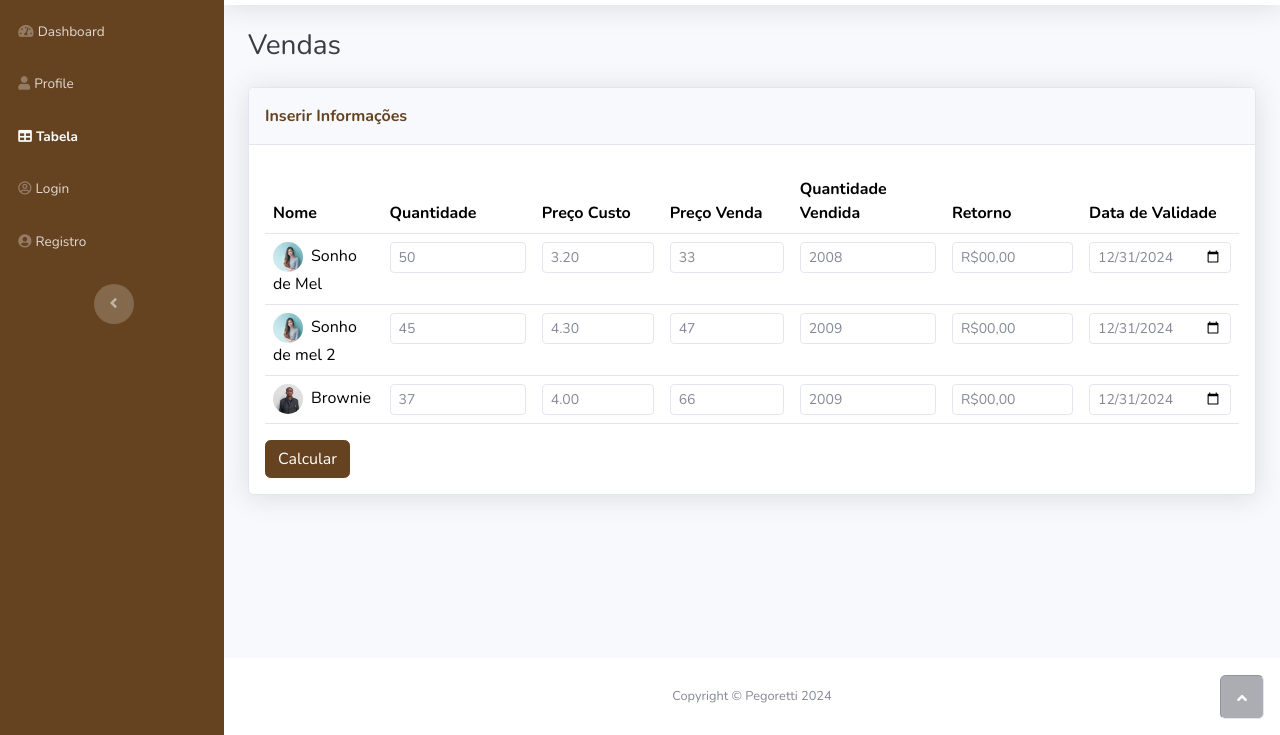
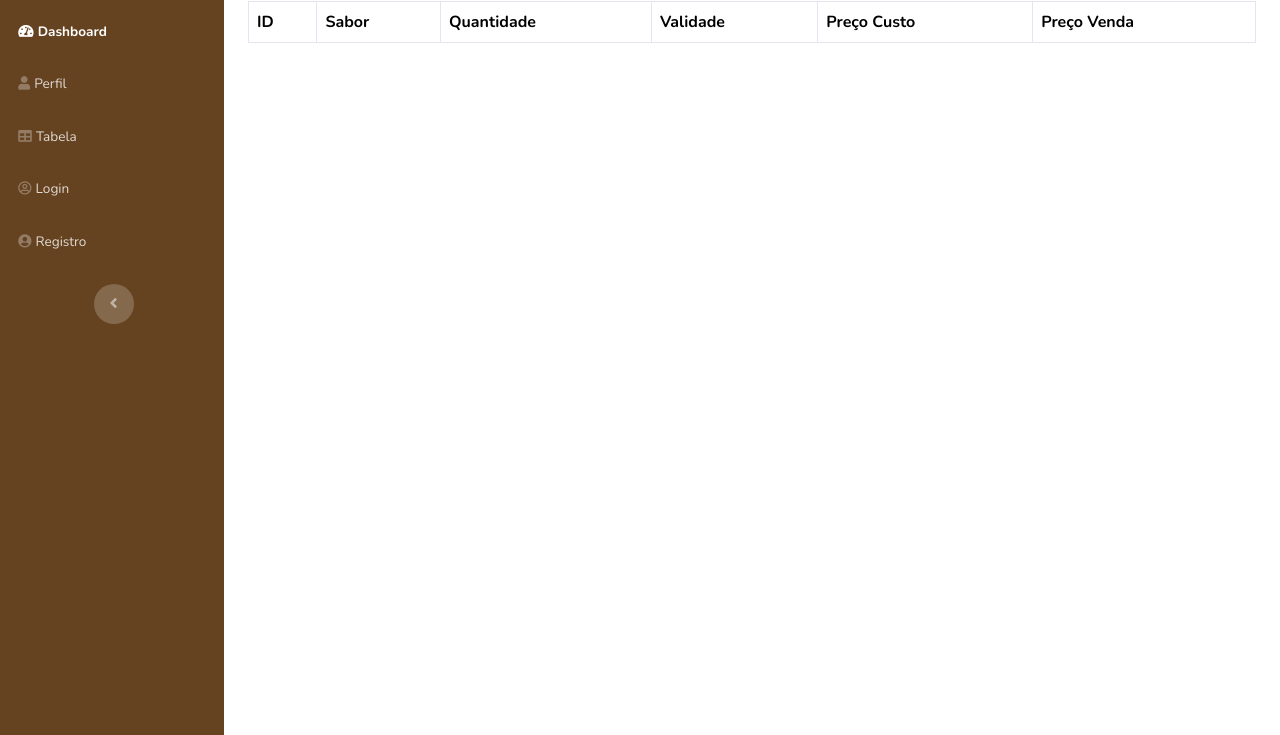
Before and after one commit to lucasouzape/BizBalance_frontend, a plain HTML site: page table.html in a window 1280 px wide. Shown: the part 65-800 px from the top of the page. Drawn offline with nearby package versions, Linux system fonts and the light colour scheme.

Commit message:
Iniciando desenvolvimento do frontend incompletona tabela

```diff
--- a/table.html
+++ b/table.html
@@ -4,7 +4,7 @@
 <head>
     <meta charset="utf-8">
     <meta name="viewport" content="width=device-width, initial-scale=1.0, shrink-to-fit=no">
-    <title>Table - Brand</title>
+    <title>Dashboard - Brand</title>
     <link rel="stylesheet" href="assets/bootstrap/css/bootstrap.min.css">
     <link rel="stylesheet" href="https://fonts.googleapis.com/css?family=Nunito:200,200i,300,300i,400,400i,600,600i,700,700i,800,800i,900,900i&amp;display=swap">
     <link rel="stylesheet" href="assets/fonts/fontawesome-all.min.css">
@@ -13,123 +13,77 @@
 </head>
 
 <body id="page-top">
-    <div id="wrapper">
-        <nav class="navbar align-items-start sidebar sidebar-dark accordion bg-gradient-primary p-0 navbar-dark" style="background: #654321;">
-            <div class="container-fluid d-flex flex-column p-0">
-                <a class="navbar-brand d-flex justify-content-center align-items-center sidebar-brand m-0" href="#">
-                    <div class="sidebar-brand-icon rotate-n-15">
-                        <svg xmlns="http://www.w3.org/2000/svg" width="1em" height="1em" viewBox="0 0 24 24" fill="none" style="font-size: 31px;">
+    <div id="wrapper"><nav class="navbar align-items-start sidebar sidebar-dark accordion bg-gradient-primary p-0 navbar-dark" style="background: #654321;">
+
+    <div class="container-fluid d-flex flex-column p-0"><a class="navbar-brand d-flex justify-content-center align-items-center sidebar-brand m-0" href="#">
+            <div class="sidebar-brand-icon rotate-n-15"><svg xmlns="http://www.w3.org/2000/svg" width="1em" height="1em" viewBox="0 0 24 24" fill="none" style="font-size: 31px;">
                     <path fill-rule="evenodd" clip-rule="evenodd" d="M17.9513 15.571C17.7695 17.2187 16.9205 18.6654 15.6805 19.635C15.332 20.4692 14.7092 21.1601 13.9247 21.5951C13.7025 22.4574 12.9196 23.0944 11.9879 23.0944C11.0562 23.0944 10.2733 22.4574 10.0511 21.5951C9.26672 21.1602 8.64392 20.4693 8.29547 19.6353C7.05955 18.6691 6.21203 17.229 6.02621 15.5883C4.93527 16.4161 3.37955 16.4118 2.28618 15.4944C1.01696 14.4294 0.851409 12.5371 1.91641 11.2679L6.00966 6.38975C6.27125 3.31753 8.84785 0.905579 11.9878 0.905579C15.1166 0.905579 17.6861 3.30046 17.9631 6.35711L22.0837 11.2679C23.1487 12.5371 22.9831 14.4294 21.7139 15.4944C20.613 16.4182 19.0433 16.4161 17.9513 15.571ZM15.6254 12.9056L13.9472 10.9056H10.0529L8.37467 12.9056H15.6254ZM17.9878 12.6095L19.0195 13.839C19.3745 14.2621 20.0053 14.3173 20.4283 13.9623C20.8514 13.6073 20.9066 12.9765 20.5516 12.5535L17.9878 9.49803V12.6095ZM15.9878 8.90558V6.90558C15.9878 4.69644 14.1969 2.90558 11.9878 2.90558C9.77865 2.90558 7.98779 4.69644 7.98779 6.90558V8.90558H15.9878ZM4.98059 13.839L5.98779 12.6387V9.52726L3.4485 12.5535C3.0935 12.9765 3.14869 13.6073 3.57176 13.9623C3.99483 14.3173 4.62559 14.2621 4.98059 13.839ZM11.9878 18.9056C9.77865 18.9056 7.98779 17.1147 7.98779 14.9056H15.9878C15.9878 17.1147 14.1969 18.9056 11.9878 18.9056Z" fill="currentColor"></path>
-                        </svg>
-                    </div>
+                </svg></div>
             <div class="sidebar-brand-text mx-3"><span>Sonho De Mel</span></div>
         </a>
         <hr class="sidebar-divider my-0" />
         <ul id="accordionSidebar" class="navbar-nav text-light">
-                    <li class="nav-item"><a class="nav-link" href="index.html"><i class="fas fa-tachometer-alt"></i><span>Dashboard</span></a></li>
-                    <li class="nav-item"><a class="nav-link" href="profile.html"><i class="fas fa-user"></i><span>Profile</span></a></li>
-                    <li class="nav-item"><a class="nav-link active" href="table.html"><i class="fas fa-table"></i><span>Tabela</span></a></li>
+            <li class="nav-item"><a class="nav-link active" href="index.html"><i class="fas fa-tachometer-alt"></i><span>Dashboard</span></a></li>
+            <li class="nav-item"><a class="nav-link" href="profile.html"><i class="fas fa-user"></i><span>Perfil</span></a></li>
+            <li class="nav-item"><a class="nav-link" href="table.html"><i class="fas fa-table"></i><span>Tabela</span></a></li>
             <li class="nav-item"><a class="nav-link" href="login.html"><i class="far fa-user-circle"></i><span>Login</span></a></li>
             <li class="nav-item"><a class="nav-link" href="register.html"><i class="fas fa-user-circle"></i><span>Registro</span></a></li>
         </ul>
         <div class="text-center d-none d-md-inline"><button id="sidebarToggle" class="btn rounded-circle border-0" type="button"></button></div>
     </div>
 </nav>
-        <div class="d-flex flex-column" id="content-wrapper">
-            <div id="content">
-                <nav class="navbar navbar-expand bg-white shadow mb-4 topbar static-top navbar-light">
-                    <div class="container-fluid">
-                        <button class="btn btn-link d-md-none rounded-circle me-3" id="sidebarToggleTop" type="button"><i class="fas fa-bars"></i></button>
-                        <form class="d-none d-sm-inline-block me-auto ms-md-3 my-2 my-md-0 mw-100 navbar-search">
-                            <div class="input-group">
-                                <input class="bg-light form-control border-0 small" type="text" placeholder="Search for ...">
-                                <button class="btn btn-primary py-0" type="button"><i class="fas fa-search"></i></button>
-                            </div>
-                        </form>
-                    </div>
-                </nav>
-                <div class="container-fluid">
-                    <h3 class="text-dark mb-4">Vendas</h3>
-                    <div class="card shadow">
-                        <div class="card-header py-3">
-                            <p class="text-primary m-0 fw-bold">Inserir Informações&nbsp;</p>
-                        </div>
-                        <div class="card-body">
-                            <div class="table-responsive table mt-2" id="dataTable" role="grid">
-                                <table class="table my-0">
-                                    <thead>
+    <div class="container mt-4">
+        <h3 class="text-center">Dados de Pão de Mel</h3>
+        <table class="table table-bordered">
+            <thead class="thead-dark">
                 <tr>
-                                            <th>Nome</th>
+                    <th>ID</th>
+                    <th>Sabor</th>
                     <th>Quantidade</th>
+                    <th>Validade</th>
                     <th>Preço Custo</th>
                     <th>Preço Venda</th>
-                                            <th>Quantidade Vendida</th>
-                                            <th>Retorno</th>
-                                            <th>Data de Validade</th>
                 </tr>
             </thead>
-                                    <tbody>
-                                        <tr>
-                                            <td><img class="rounded-circle me-2" width="30" height="30" src="assets/img/avatars/avatar2.jpeg">Sonho de Mel</td>
-                                            <td><input type="number" class="form-control form-control-sm" value="50"></td>
-                                            <td><input type="number" class="form-control form-control-sm" value="3.20"></td>
-                                            <td><input type="number" class="form-control form-control-sm" value="33"></td>
-                                            <td><input type="number" class="form-control form-control-sm" value="2008"></td>
-                                            <td><input type="text" class="form-control form-control-sm" value="R$00,00"></td>
-                                                <td><input type="date" class="form-control form-control-sm" value="2024-12-31"></td>
-                                            </tr>
-                                            <tr>
-                                                <td><img class="rounded-circle me-2" width="30" height="30" src="assets/img/avatars/avatar2.jpeg">Sonho de mel 2</td>
-                                                <td><input type="number" class="form-control form-control-sm" value="45"></td>
-                                                <td><input type="number" class="form-control form-control-sm" value="4.30"></td>
-                                                <td><input type="number" class="form-control form-control-sm" value="47"></td>
-                                                <td><input type="number" class="form-control form-control-sm" value="2009"></td>
-                                                <td><input type="text" class="form-control form-control-sm" value="R$00,00"></td>
-                                                <td><input type="date" class="form-control form-control-sm" value="2024-12-31"></td>
-                                            </tr>
-                                            <tr>
-                                                <td><img class="rounded-circle me-2" width="30" height="30" src="assets/img/avatars/avatar3.jpeg">Brownie</td>
-                                                <td><input type="number" class="form-control form-control-sm" value="37"></td>
-                                                <td><input type="number" class="form-control form-control-sm" value="4.00"></td>
-                                                <td><input type="number" class="form-control form-control-sm" value="66"></td>
-                                                <td><input type="number" class="form-control form-control-sm" value="2009"></td>
-                                                <td><input type="text" class="form-control form-control-sm" value="R$00,00"></td>
-                                                <td><input type="date" class="form-control form-control-sm" value="2024-12-31"></td>
-                                            </tr>
+            <tbody id="data-table-body">
+                <!-- Dados carregados via API -->
             </tbody>
         </table>
     </div>
-                                <button class="btn btn-primary" type="button" onclick="calcular()">Calcular</button>
-                            </div>
-                        </div>
-                    </div>
-                </div>
-                <footer class="bg-white sticky-footer">
-                    <div class="container my-auto">
-                        <div class="text-center my-auto copyright">
-                            <span>Copyright © Pegoretti 2024</span>
-                        </div>
-                    </div>
-                </footer>
-            </div>
-            <a class="border rounded d-inline scroll-to-top" href="#page-top"><i class="fas fa-angle-up"></i></a>
-        </div>
+
     <script>
-            function calcular() {
-                const rows = document.querySelectorAll("tbody tr");
-                rows.forEach(row => {
-                    const quantidade = parseFloat(row.querySelector('input:nth-child(1)').value) || 0;
-                    const precoCusto = parseFloat(row.querySelector('input:nth-child(2)').value) || 0;
-                    const precoVenda = parseFloat(row.querySelector('input:nth-child(3)').value) || 0;
-                    const quantidadeVendida = parseFloat(row.querySelector('input:nth-child(4)').value) || 0;
+        // Função para buscar dados da API e preencher a tabela
+        async function fetchPaoDeMelData() {
+            try {
+                const response = await fetch('localhost:8080/pao_de_mel');
+                const data = await response.json();
 
-                    const retorno = (precoVenda - precoCusto) * quantidadeVendida;
-                    row.querySelector('input:nth-child(5)').value = `R$${retorno.toFixed(2)}`;
+                const tableBody = document.getElementById('data-table-body');
+                tableBody.innerHTML = ''; // Limpar conteúdo anterior
+
+                data.forEach(item => {
+                    const row = `
+                        <tr>
+                            <td>${item.id}</td>
+                            <td>${item.sabor}</td>
+                            <td>${item.quantidade}</td>
+                            <td>${new Date(item.validade).toLocaleDateString()}</td>
+                            <td>R$${item.preco_custo.toFixed(2)}</td>
+                            <td>R$${item.preco_venda.toFixed(2)}</td>
+                        </tr>
+                    `;
+                    tableBody.innerHTML += row;
                 });
-                alert("Cálculo concluído!");
+            } catch (error) {
+                console.error('Erro ao carregar dados:', error);
             }
+        }
+
+        // Chamar a função ao carregar a página
+        document.addEventListener('DOMContentLoaded', fetchPaoDeMelData);
     </script>
     <script src="assets/bootstrap/js/bootstrap.min.js"></script>
+    <script src="assets/js/chart.min.js"></script>
     <script src="assets/js/bs-init.js"></script>
     <script src="assets/js/theme.js"></script>
 </body>
```
Lines whose indentation alone changed are shown as unchanged.
